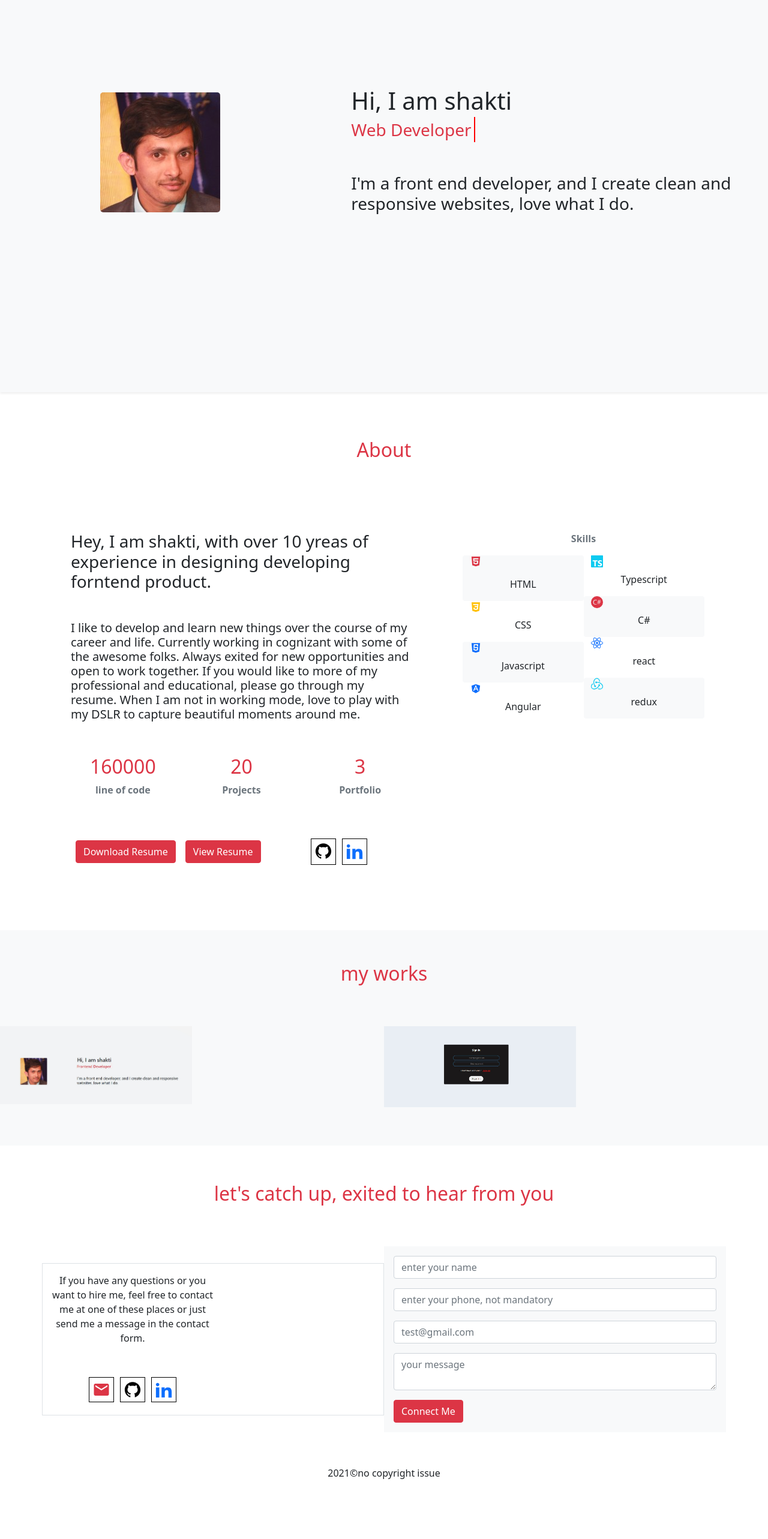
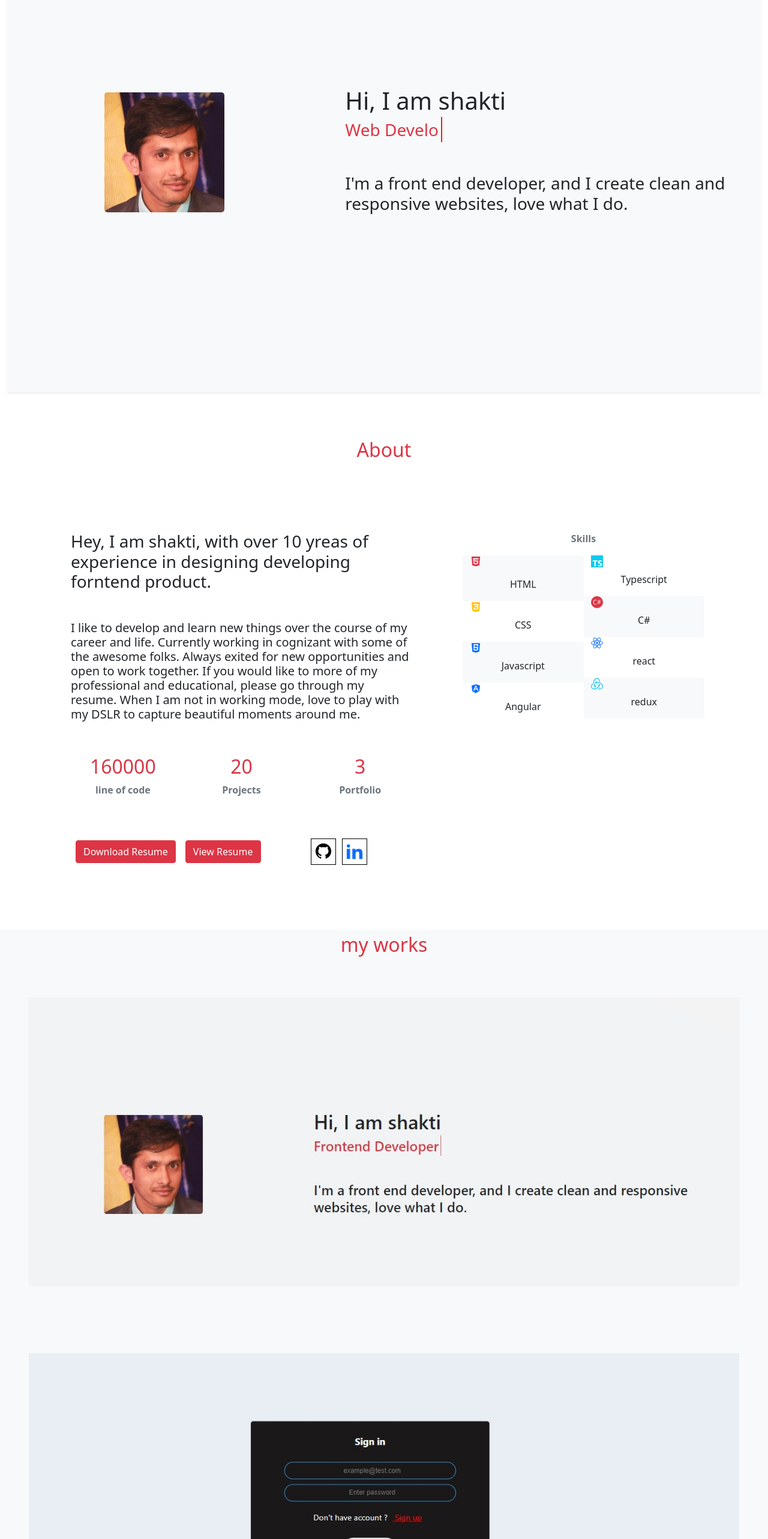
Before and after one commit to ShaktiMandal/portfolio, a React (Create React App) app: page / in a window 1280 px wide. Shown: the part 234-2800 px from the top of the page at 60% size. Before the commit the page ends 2718 px from the top, so only its background shows below. Built offline with nearby package versions, Linux system fonts and the light colour scheme.

Commit message:
12282023: Make improvement on project display section

```diff
--- a/src/Component/Layout/body/ContactSection.js
+++ b/src/Component/Layout/body/ContactSection.js
@@ -1,79 +1,136 @@
-import React from 'react';
-import classes from './body.module.css';
-import {ImLinkedin2} from 'react-icons/im';
-import {AiFillGithub} from 'react-icons/ai';
-import {MdEmail} from 'react-icons/md';
-import { useState } from 'react';
+import React from "react";
+import classes from "./body.module.css";
+import { ImLinkedin2 } from "react-icons/im";
+import { AiFillGithub } from "react-icons/ai";
+import { MdEmail } from "react-icons/md";
+import { useState } from "react";
 
-
-const ContactSection = ()  => {
-
+const ContactSection = () => {
   const initialFormData = Object.freeze({
     name: "",
     phoneNumber: "",
     email: "",
-        textMessage: ""
+    textMessage: "",
   });
 
   const [initialDetails, setMessageDetails] = useState(initialFormData);
 
-    const onSendMessage = (event) =>{
+  const onSendMessage = (event) => {
     event.preventDefault();
-        const messageText = `${initialDetails.textMessage}. Contact number: ${initialDetails.phoneNumber}`
-        window.open('mailto:sontu.friends@gmail.com?subject="Message from subscriber"&body='+messageText);
-    }
+    const messageText = `${initialDetails.textMessage}. Contact number: ${initialDetails.phoneNumber}`;
+    window.open(
+      'mailto:sontu.friends@gmail.com?subject="Message from subscriber"&body=' +
+        messageText
+    );
+    setMessageDetails({ ...initialFormData });
+  };
 
-    const onInputChange = (event) =>{
-
+  const onInputChange = (event) => {
     setMessageDetails({
       ...initialDetails,
-            [event.target.name] : event.target.value.trim()
+      [event.target.name]: event.target.value.trim(),
     });
-    }
+  };
 
-    return(
+  return (
     <section id="catchUp" className={`py-5`}>
       <div className={`container-lg py-2`}>
         <div className={`row justify-content-center`}>
           <div className={`col`}>
             <div className={classes.sectionTitle}>
-                        <p className={`text-center fs-2 text-danger`}> let's catch up, exited to hear from you</p>
+              <p className={`text-center fs-2 text-danger`}>
+                {" "}
+                let's catch up, exited to hear from you
+              </p>
             </div>
           </div>
         </div>
-            <div className={`row mt-5 align-items-center justify-content-center`}>
-                <div className={`col-md-6 p-3 border-rounded border`}>
-                    <div className={`col-sm-6 mb-5 d-flex align-items-center justfy-content-center text-center`}>
-                        If you have any questions or you want
-                        to hire me, feel free to contact me at
-                        one of these places or just send me a message in the contact form.
+        <div
+          className={`row md: column flex mt-5 border-rounded items-center justify-content-center`}>
+          <div className={`col-md-6 p-3 flex row shadow m-5`}>
+            <div
+              className={`col-sm-6 mb-5 d-flex align-items-center content-center text-wrap`}>
+              If you have any questions or you want to hire me, feel free to
+              contact me at one of these places or just send me a message in the
+              contact form.
             </div>
 
-                    <div className={`col-sm-6 d-flex align-items-center justify-content-center`}>
-                        <a href="mailto:sontu.friends@gmail.com" className={classes.socialMedia} style={{padding:"5px"}}>
-                            <MdEmail  fontSize="30px" color="red" className={`text-danger`}/>
+            <div
+              className={`col-sm-6 d-flex align-items-center justify-content-center`}>
+              <a
+                href="mailto:sontu.friends@gmail.com"
+                className={classes.socialMedia}
+                style={{ padding: "5px" }}>
+                <MdEmail
+                  fontSize="30px"
+                  color="red"
+                  className={`text-danger`}
+                />
               </a>
-                        <a href="https://github.com/s2304" target="_blank" rel="noopener" className={classes.socialMedia} style={{padding:"5px"}}>
-                            <AiFillGithub fontSize="30px" color="black" className="indigo-text"/>
+              <a
+                href="https://github.com/s2304"
+                target="_blank"
+                rel="noopener"
+                className={classes.socialMedia}
+                style={{ padding: "5px" }}>
+                <AiFillGithub
+                  fontSize="30px"
+                  color="black"
+                  className="indigo-text"
+                />
               </a>
-                        <a href="https://www.linkedin.com/in/shaktishankarmandal"  rel="noopener" target="_blank" className={classes.socialMedia} style={{padding:"5px"}}>
-                            <ImLinkedin2 fontSize="30px" className="indigo-text"/>
+              <a
+                href="https://www.linkedin.com/in/shaktishankarmandal"
+                rel="noopener"
+                target="_blank"
+                className={classes.socialMedia}
+                style={{ padding: "5px" }}>
+                <ImLinkedin2 fontSize="30px" className="indigo-text" />
               </a>
             </div>
           </div>
-                <div className={`col-md-6 bg-light p-3 border-rounded`}>
+          <div className={`col-md-6 shadow bg-light p-3 border-rounded`}>
             <form onSubmit={onSendMessage}>
-                        <input type="text" onChange={onInputChange} name="name" required className={`form-control mb-3 w-5`} placeholder="enter your name" autoComplete="off"></input>
-                        <input type="tel" onChange={onInputChange} name="phoneNumber" className={`form-control mb-3`} placeholder="enter your phone, not mandatory" autoComplete="off"></input>
-                        <input onChange={onInputChange} type="email" name="email" required className={`form-control mb-3`} placeholder="test@gmail.com" autoComplete="off"></input>
-                        <textarea onChange={onInputChange} name="textMessage" required className={`form-control mb-3`} placeholder="your message" autoComplete="off"></textarea>
-                        <input type="submit" className={`btn btn-danger`} value="Connect Me"></input>
+              <input
+                type="text"
+                onChange={onInputChange}
+                name="name"
+                required
+                className={`form-control mb-3 w-5`}
+                placeholder="enter your name"
+                autoComplete="off"></input>
+              <input
+                type="tel"
+                onChange={onInputChange}
+                name="phoneNumber"
+                className={`form-control mb-3`}
+                placeholder="enter your phone, not mandatory"
+                autoComplete="off"></input>
+              <input
+                onChange={onInputChange}
+                type="email"
+                name="email"
+                required
+                className={`form-control mb-3`}
+                placeholder="test@gmail.com"
+                autoComplete="off"></input>
+              <textarea
+                onChange={onInputChange}
+                name="textMessage"
+                required
+                className={`form-control mb-3`}
+                placeholder="your message"
+                autoComplete="off"></textarea>
+              <input
+                type="submit"
+                className={`btn btn-danger`}
+                value="Connect Me"></input>
             </form>
           </div>
         </div>
       </div>
     </section>
-    )
-}
+  );
+};
 
 export default ContactSection;
--- a/src/Component/Layout/body/HomeSection.js
+++ b/src/Component/Layout/body/HomeSection.js
@@ -16,22 +16,18 @@ const HomeSection = () => {
     <section className={"py-3"}>
       <div className={`container-fluid `}>
         <div
-          className={`row min-vh-100 bg-light shadow-sm align-items-center align-content-center`}>
-          <div className={`col-md-5 d-flex align-items justify-content-center`}>
+          className={`min-vh-100 d-flex bg-light shadow-sm align-items-center align-content-center`}>
           <div
-              className={`scrollableelement ${
-                isScrolled === true && "scrolled"
-              }`}>
+            className={`col-md-5 d-flex align-items-center justify-content-center`}>
             <img
               className={classes.profileImage}
               src={ProfileImage}
               loading="lazy"
             />
           </div>
-          </div>
-          <div className={`col-md-7 max-w-70`}>
+
           <div
-              className={`p-10 d-flex flex-column align-items justify-content-center`}>
+            className={`max-w-1/2 p-10 d-flex flex-column align-items justify-content-center`}>
             <div className={`mb-5`}>
               <h1 className={`text-dark fs-15`}>Hi, I am shakti</h1>
               <h3 className={classes.workType} id="workTypeId">
@@ -45,7 +41,9 @@ const HomeSection = () => {
               </h3>
             </div>
           </div>
-          </div>
+          {/* <div className={`col-md-7 max-w-70`}>
+
+          </div> */}
         </div>
       </div>
     </section>
--- a/src/Component/Layout/body/PortfolioSection.js
+++ b/src/Component/Layout/body/PortfolioSection.js
@@ -7,55 +7,64 @@ const PortfolioSection = () => {
   return (
     <section
       id="portfolio"
-      className={`bg-light d-flex flex-column justify-content-center align-items-center py-5`}>
-      <div className={`row justify-content-center mb-5`}>
+      className={`min-vh-100 d-flex flex-column bg-light shadow-sm align-items-center align-content-center`}>
+      <div>
         <div className={`col`}>
           <div className={classes.sectionTitle}>
             <p className={`text-center fs-2 text-danger`}>my works</p>
           </div>
         </div>
       </div>
+      <div className={`flex flex-column md:flex-column w-full h-full`}>
+        <div
+          className={`mb-3 w-full h-full p-5 d-flex align-items-center justify-content-center`}>
+          <div className={`top-0 right-0 relative  w-full h-full`}>
+            <div>
+              <img
+                src={PortfolioBanner}
+                alt="Portfolio"
+                className="h-full object-cover"
+              />
+            </div>
 
-      {/* <div className={classes.divcarousel}>
-        <picture>
-          <img
-            src={EmployeeContact}
-            width={`700px`}
-            height={`500px`}
-            style={{ objectFit: "contain" }}
-            alt="Employee contact dictionary"
-          />
-        </picture>
-        <div className={classes.carouselitem}>
-          <picture>
-            <img
-              src={PortfolioBanner}
-              width={`100%`}
-              height={`500px`}
-              alt="Employee contact dictionary"
-            />
-          </picture>
+            <div
+              className={`absolute top-0 right-0 z-10 w-full md:w-1/2 h-full p-10 bg-red-100 opacity-0 hover:opacity-100`}>
+              <h3>Portfolio</h3>
+              <p>
+                Lorem Ipsum is simply dummy text of the printing and typesetting
+                industry. Lorem Ipsum has been the industry's standard dummy
+                text ever since the 1500s, when an unknown printer took a galley
+                of type and scrambled it to make a type specimen book. It has
+                survived not only five centuries, but also the leap into
+                electronic typesetting, remaining essentially unchanged. It was
+                popularised in the 1960s with the release of Letraset sheets
+                containing Lorem Ipsum passages, and more recently with desktop
+                publishing software like Aldus PageMaker including versions of
+                Lorem Ipsum.
+              </p>
+            </div>
+          </div>
         </div>
-        <div className={classes.carouselitem}></div>
-      </div> */}
-      <div className={`relative flex flex-row md:flex-column w-full h-full`}>
-        <div className={`mb-3 relative w-full`}>
-          <div>
-            <img
-              src={PortfolioBanner}
-              alt="Portfolio"
-              className="h-full w-1/2 object-cover"
-            />
+        <div
+          className={`mb-3 w-full p-5 d-flex align-items-center justify-content-center`}>
+          <div className={`top-0 right-0 relative w-full h-full`}>
+            <div>
+              <img
+                src={EmployeeContact}
+                className="h-full object-cover"
+                alt="Employee contact dictionary"
+              />
+            </div>
+            <div
+              className={`absolute top-0 right-0 z-10 w-full md:w-1/2 h-full p-10 bg-red-100 opacity-0 hover:opacity-100`}>
+              <h3>Employee Contact</h3>
+              <p>
+                Employee contact is a dictionary where you can add an employee
+                contact. User can even can create a group under which they can
+                add the contact details. Purpose of this app was self learnings.
+              </p>
+            </div>
           </div>
-          <div
-            className={`absolute text-white top-0 right-0 w-1/2 h-full bg-red-100 opacity-0 hover:opacity-100`}></div>
-        </div>
-        <div className={`mb-3 w-full`}>
-          <img
-            src={EmployeeContact}
-            className="h-full w-1/2 object-cover"
-            alt="Employee contact dictionary"
-          />
         </div>
       </div>
     </section>
```
Lines whose indentation alone changed are shown as unchanged.
